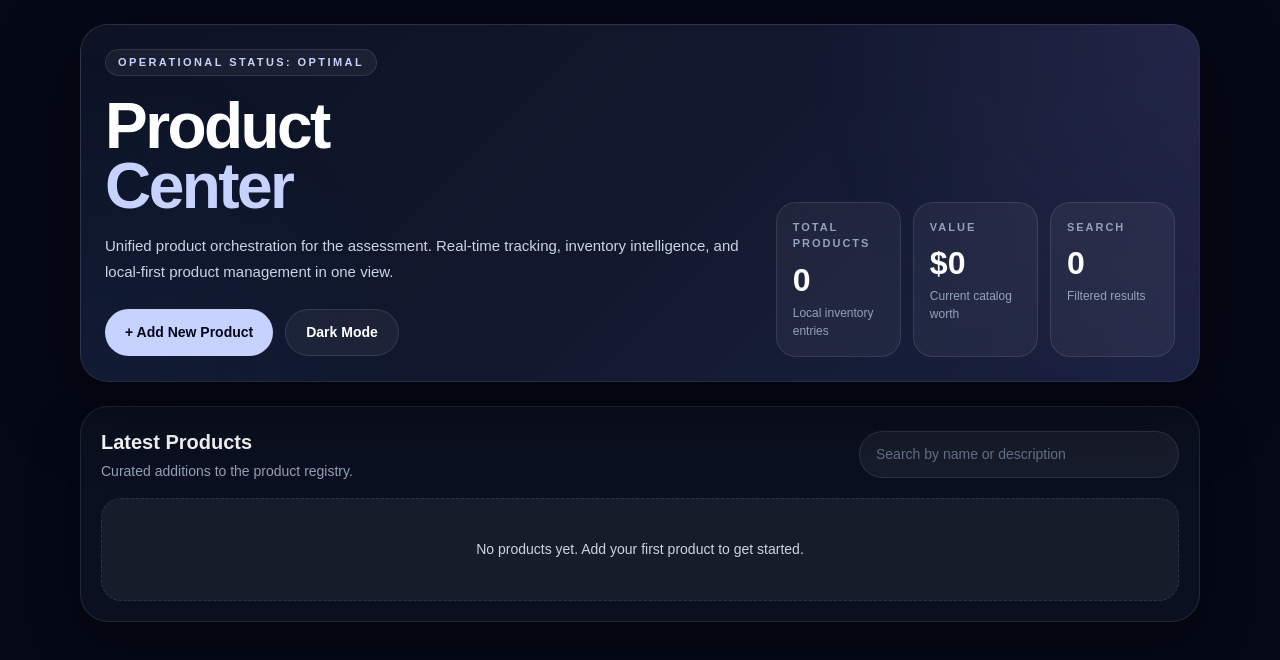
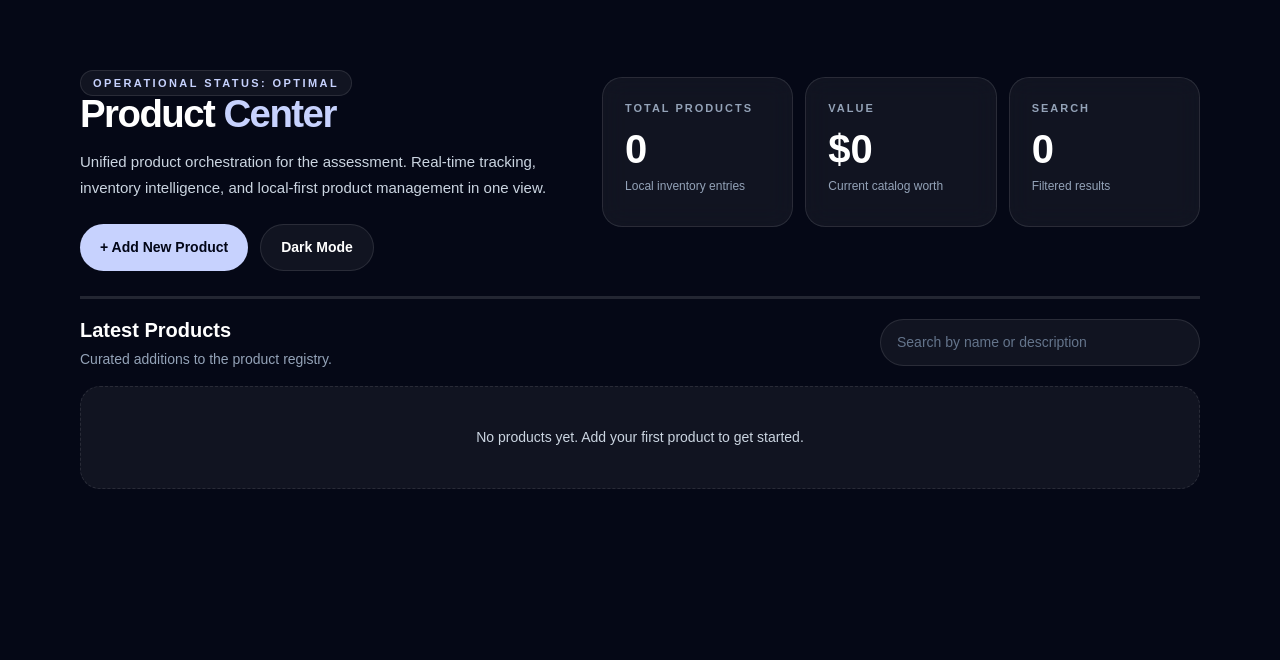
Before and after one commit to Satheesan-R/Product-Management-System, a Next.js app: page / in a window 1280 px wide. Shown: the top 660 px of the page. Built offline with nearby package versions, Linux system fonts and the light colour scheme.

Commit message:
update the buttons in the correct positions

```diff
--- a/app/page.module.css
+++ b/app/page.module.css
@@ -13,27 +13,16 @@
 
 .stack {
   display: grid;
-  gap: 24px;
+  gap: 14px;
 }
 
 .hero {
   position: relative;
-  overflow: hidden;
-  border: 1px solid rgba(255, 255, 255, 0.1);
-  border-radius: 28px;
-  padding: 24px;
-  background: linear-gradient(135deg, #0d1324 0%, #11182d 48%, #1b2140 100%);
-  box-shadow: 0 24px 80px rgba(0, 0, 0, 0.45);
+  padding: 8px 0 10px;
 }
 
 .hero::before {
-  content: "";
-  position: absolute;
-  inset: 0;
-  opacity: 0.3;
-  background-image:
-    radial-gradient(circle at top right, rgba(167, 139, 250, 0.28), transparent 35%),
-    radial-gradient(circle at bottom left, rgba(59, 130, 246, 0.2), transparent 30%);
+  content: none;
 }
 
 .heroContent {
@@ -55,6 +44,13 @@
   max-width: 42rem;
 }
 
+.titleRow {
+  display: flex;
+  align-items: center;
+  gap: 14px;
+  flex-wrap: wrap;
+}
+
 .eyebrow {
   display: inline-flex;
   border: 1px solid rgba(255, 255, 255, 0.1);
@@ -69,17 +65,30 @@
 }
 
 .title {
-  margin-top: 20px;
+  margin-top: 0;
   color: #ffffff;
-  font-size: clamp(2.5rem, 5vw, 4.5rem);
+  font-size: clamp(2rem, 3vw, 3.5rem);
   line-height: 0.95;
-  font-weight: 900;
+  font-weight: 800;
   letter-spacing: -0.04em;
+  white-space: nowrap;
 }
 
 .titleAccent {
-  display: block;
+  display: inline;
   color: #c7d2fe;
+}
+
+@media (max-width: 640px) {
+  .titleRow {
+    align-items: flex-start;
+    flex-direction: column;
+    gap: 10px;
+  }
+
+  .title {
+    white-space: normal;
+  }
 }
 
 .lead {
@@ -95,6 +104,23 @@
   display: flex;
   flex-wrap: wrap;
   gap: 12px;
+}
+
+.actionsRight {
+  min-width: 0;
+  display: flex;
+  flex-direction: column;
+  align-self: flex-start;
+  align-items: flex-end;
+  justify-content: flex-start;
+  gap: 12px;
+}
+
+@media (max-width: 1023px) {
+  .actionsRight {
+    width: 100%;
+    align-items: flex-start;
+  }
 }
 
 .buttonPrimary,
@@ -148,14 +174,16 @@
 
 @media (min-width: 1024px) {
   .statsGrid {
-    width: 420px;
+   padding: 45px 0;
+    width: 820px;
   }
 }
 
 .statCard {
   border: 1px solid rgba(255, 255, 255, 0.1);
   border-radius: 20px;
-  padding: 16px;
+  min-height: 150px;
+  padding: 22px;
   background: rgba(255, 255, 255, 0.05);
   backdrop-filter: blur(12px);
 }
@@ -171,8 +199,8 @@
 .statValue {
   margin-top: 12px;
   color: #ffffff;
-  font-size: 32px;
-  font-weight: 900;
+  font-size: 40px;
+  font-weight: 800;
   line-height: 1;
 }
 
@@ -183,11 +211,8 @@
 }
 
 .panel {
-  border: 1px solid rgba(255, 255, 255, 0.1);
-  border-radius: 28px;
-  padding: 20px;
-  background: #0b1020;
-  box-shadow: 0 18px 50px rgba(0, 0, 0, 0.3);
+  padding: 16px 0 0;
+  border-top: 3px solid rgba(255, 255, 255, 0.12);
 }
 
 .panelHeader {
```
